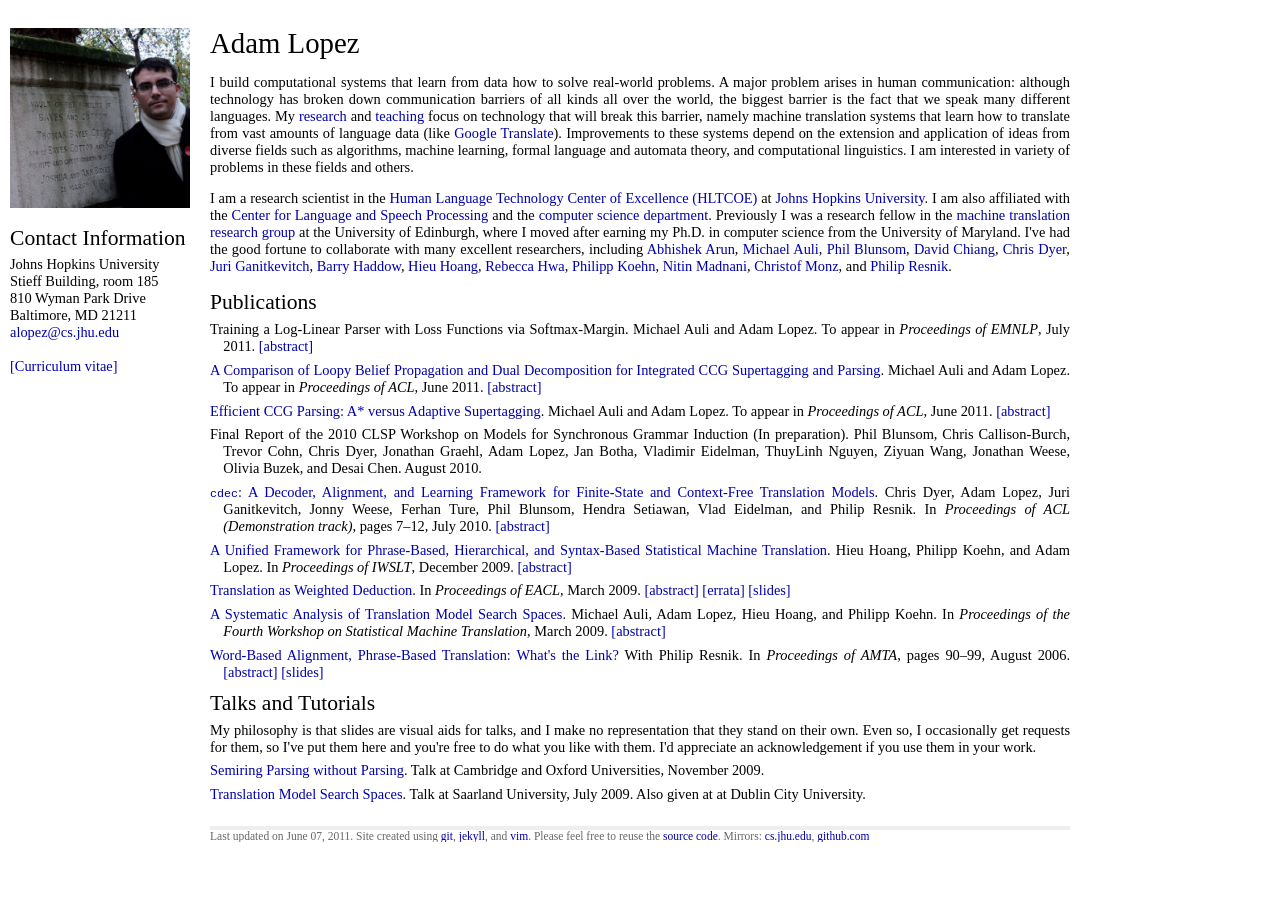
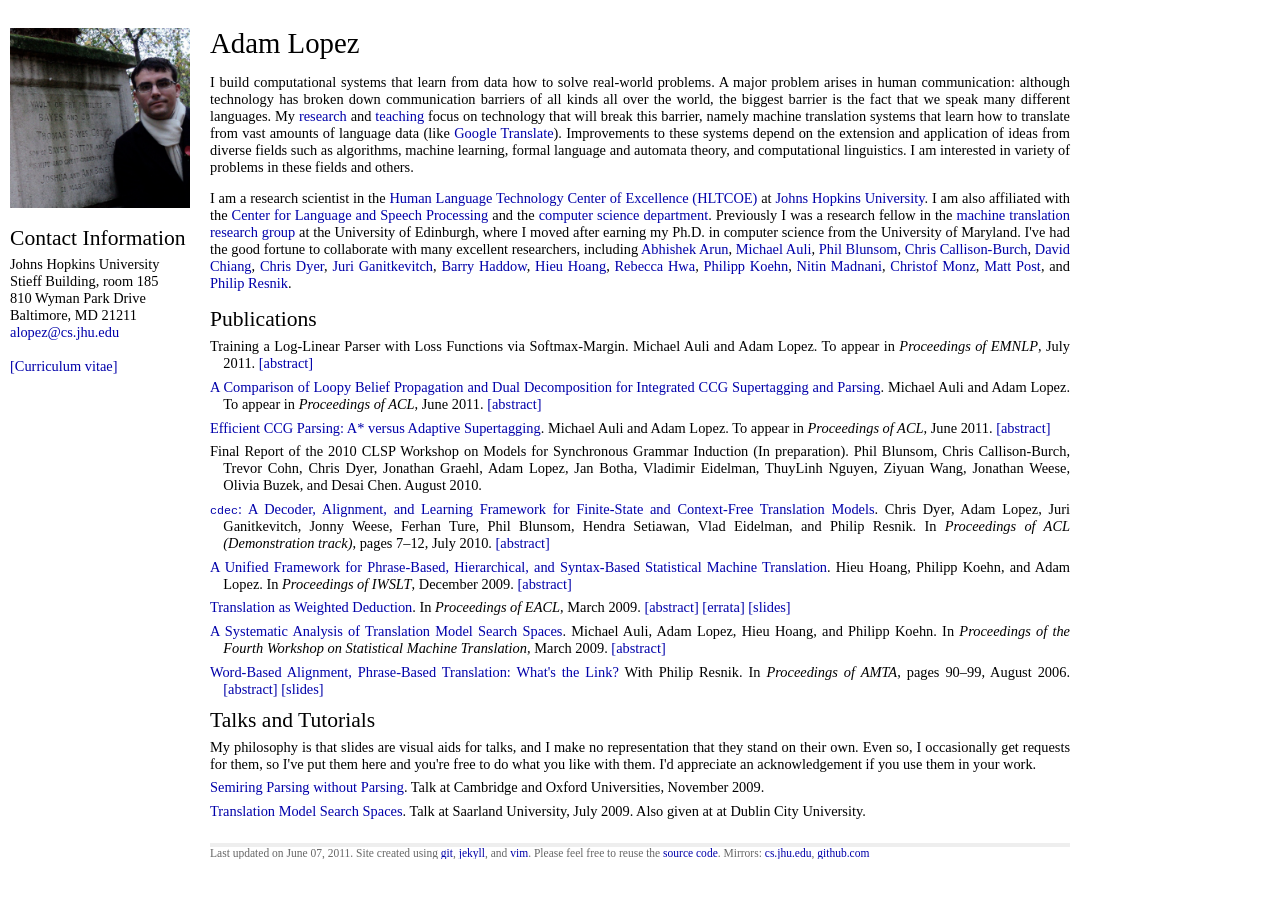
Before and after one commit to alopez/alopez.github.com, a Jekyll site: the page built from index.html, in a window 1280 px wide. Built offline with Jekyll 4.4.1, drawn with Linux system fonts in a browser that asks for light colours.

Commit message:
Minor updates

```diff
--- a/_layouts/default.html
+++ b/_layouts/default.html
@@ -29,13 +29,13 @@
         switch(x)
         {
         case 0:
-          document.write("<img src=\"img\\babel.jpg\" width=\"180\" title=\"With the Tower of Babel by Lucas Van Valkenborch\"/>");
+          document.write("<img src=\"img\\babel.jpg\" width=\"180\" title=\"With the Tower of Babel by Lucas Van Valkenborch, in the Louvre\"/>");
           break;
         case 1:
           document.write("<img src=\"img\\rosetta.jpg\" width=\"180\" title=\"With the Rosetta stone\"/>");
           break;
         case 2:
-          document.write("<img src=\"img\\bayes.jpg\" width=\"180\" title=\"Visiting the tomb of Thomas Bayes\"/>");
+          document.write("<img src=\"img\\bayes.jpg\" width=\"180\" title=\"At the tomb of Thomas Bayes\"/>");
           break;
         }
       </script>
--- a/index.html
+++ b/index.html
@@ -37,6 +37,7 @@ I've had the good fortune to collaborate with many excellent researchers, includ
 <a href="http://homepages.inf.ed.ac.uk/s0343799/">Abhishek Arun</a>,
 <a href="http://homepages.inf.ed.ac.uk/s0453934/">Michael Auli</a>,
 <a href="http://www.clg.ox.ac.uk/blunsom">Phil Blunsom</a>,
+<a href="http://www.cs.jhu.edu/~ccb">Chris Callison-Burch</a>,
 <a href="http://www.isi.edu/~chiang">David Chiang</a>,
 <a href="http://www.cs.cmu.edu/~cdyer">Chris Dyer</a>,
 <a href="http://www.cs.jhu.edu/~juri">Juri Ganitkevitch</a>,
@@ -45,7 +46,8 @@ I've had the good fortune to collaborate with many excellent researchers, includ
 <a href="http://www.cs.pitt.edu/~hwa">Rebecca Hwa</a>,
 <a href="http://www.iccs.informatics.ed.ac.uk/~pkoehn/">Philipp Koehn</a>,
 <a href="http://www.desilinguist.org">Nitin Madnani</a>,
-<a href="http://staff.science.uva.nl/~christof/">Christof Monz</a>, and
+<a href="http://staff.science.uva.nl/~christof/">Christof Monz</a>,
+<a href="http://www.cs.rochester.edu/~post/">Matt Post</a>, and
 <a href="http://www.umiacs.umd.edu/%7Eresnik">Philip Resnik</a>.
 </div>
 
```
Also changed, not shown: 1 other file.
